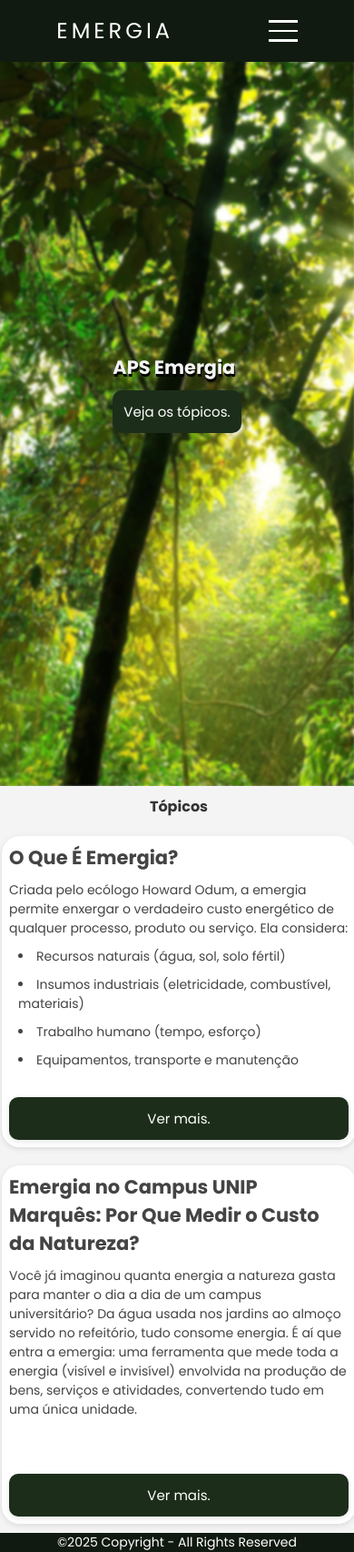
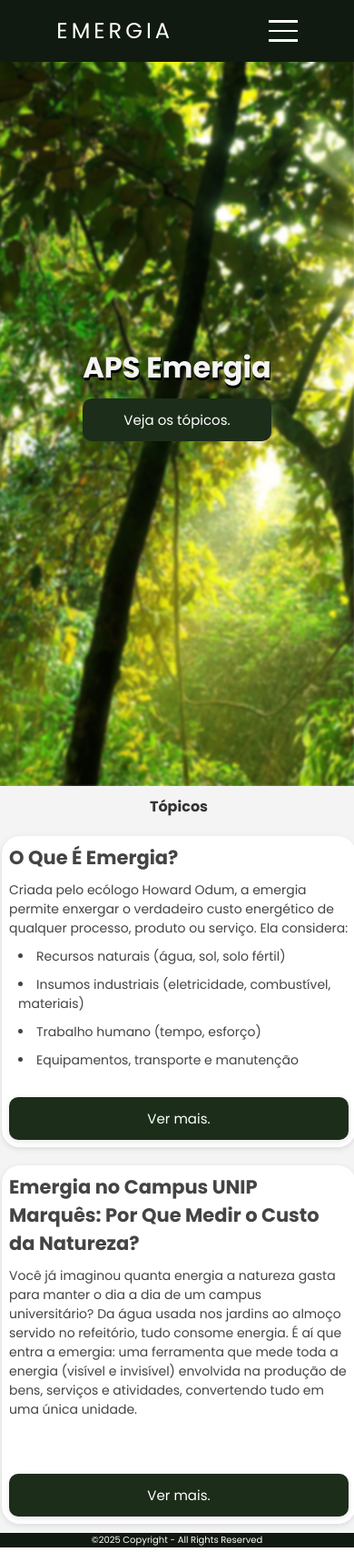
Before and after one commit to mtslipe/emergia-aps, a plain HTML site: page index.html in a window 390 px wide. Shown: the whole page at 91% size. Drawn offline with Linux system fonts and the light colour scheme.

Commit message:
Update home.css

```diff
--- a/css/home.css
+++ b/css/home.css
@@ -330,7 +330,7 @@ nav {
         padding: 0;
     }
     .section-wrapper {
-        padding: 20px 5px 20px 5px;
+        padding: 20px 0px 20px 0px;
     }
     .envelope {
         grid-template-columns: 1fr;
@@ -355,10 +355,6 @@ nav {
     .footer2 {
         font-size: 11px;
     }
-}
-
-/* Mobile menu animation */
-@media screen and (max-width: 900px) {
     .mobile-menu.active .line1 {
         transform: rotate(-45deg) translate(-7px, 9px);
     }
@@ -371,6 +367,9 @@ nav {
     .nav-list.active li {
         opacity: 1;
         transition: opacity 0.3s 0.2s;
+    }
+    .footer2 div{
+        font-size: 10px;
     }
 }
 
@@ -389,13 +388,10 @@ nav {
     .section-wrapper {
         padding: 10px 2px 10px 2px;
     }
-    h1 {
-        font-size: 1.3em;
-    }
     h3 {
         font-size: 1em;
     }
-    .footer2 {
+    .footer2 div {
         font-size: 10px;
     }
 }
```
